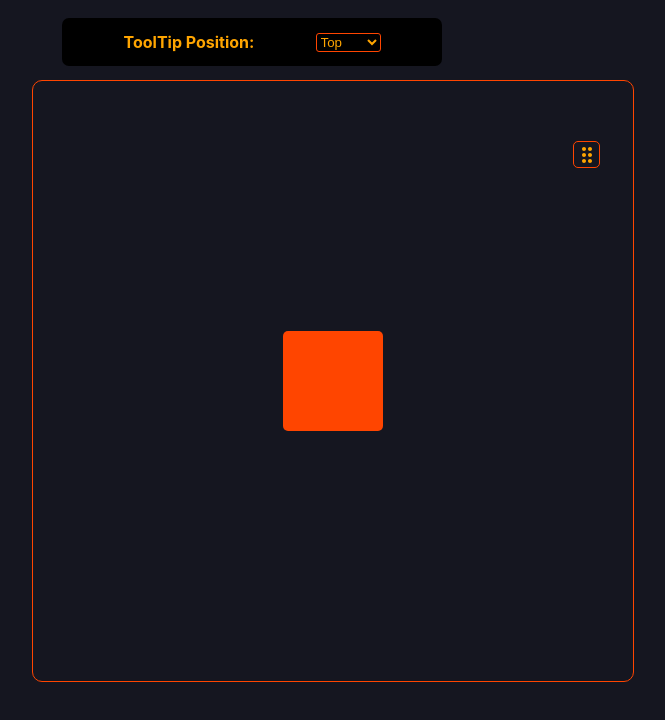
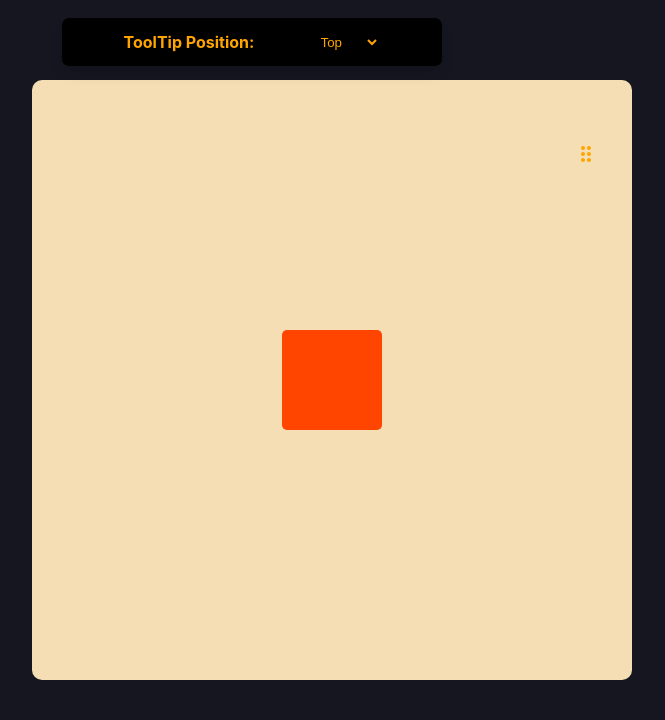
Before and after one commit to r0sen-ritter/drggr, a React (Vite) app: page / in a window 1280 px wide. Shown: the top 720 px of the page, without its empty margins (388-1053 px from the left). Built offline with nearby package versions, Linux system fonts and the light colour scheme.

Commit message:
styling update

```diff
--- a/src/components/Container.css
+++ b/src/components/Container.css
@@ -1,10 +1,10 @@
 .container {
   height: 600px;
   width: 600px;
-  border: 1px solid orangered;
   position: absolute;
   border-radius: 10px;
   overflow: auto;
+  background-color: wheat;
 }
 .top-left {
   position: absolute;
@@ -73,8 +73,9 @@
 .drag-handle {
   height: 25px;
   width: 25px;
-  border: solid 1px orangered;
   cursor: move;
+  border: 1px solid transparent;
+  transition: 0.1s ease-in-out;
   border-radius: 5px;
   left: 90%;
   top: 10%;
@@ -82,6 +83,10 @@
   display: flex;
   align-items: center;
   justify-content: space-evenly;
+}
+.drag-handle:hover {
+  border: solid 1px orangered;
+  transform: scale(1.2);
 }
 .item {
   height: 100px;
--- a/src/components/Navbar.css
+++ b/src/components/Navbar.css
@@ -7,4 +7,6 @@
   align-items: center;
   justify-content: space-evenly;
   background-color: black;
+  box-shadow: 0 10px 15px -3px rgb(0 0 0 / 0.1), 0 4px 6px -4px rgb(0 0 0 / 0.1);
+  z-index: 999999;
 }
--- a/src/components/Navbar.tsx
+++ b/src/components/Navbar.tsx
@@ -18,8 +18,7 @@ const Navbar = ({ setMenuPosition }: NavbarProps) => {
         id="position"
         onChange={handleChange}
         style={{
-          border: "solid 1px orangered",
-          borderRadius: "3px",
+          border: "solid 1px black",
           background: "black",
           color: "orange",
         }}
```
